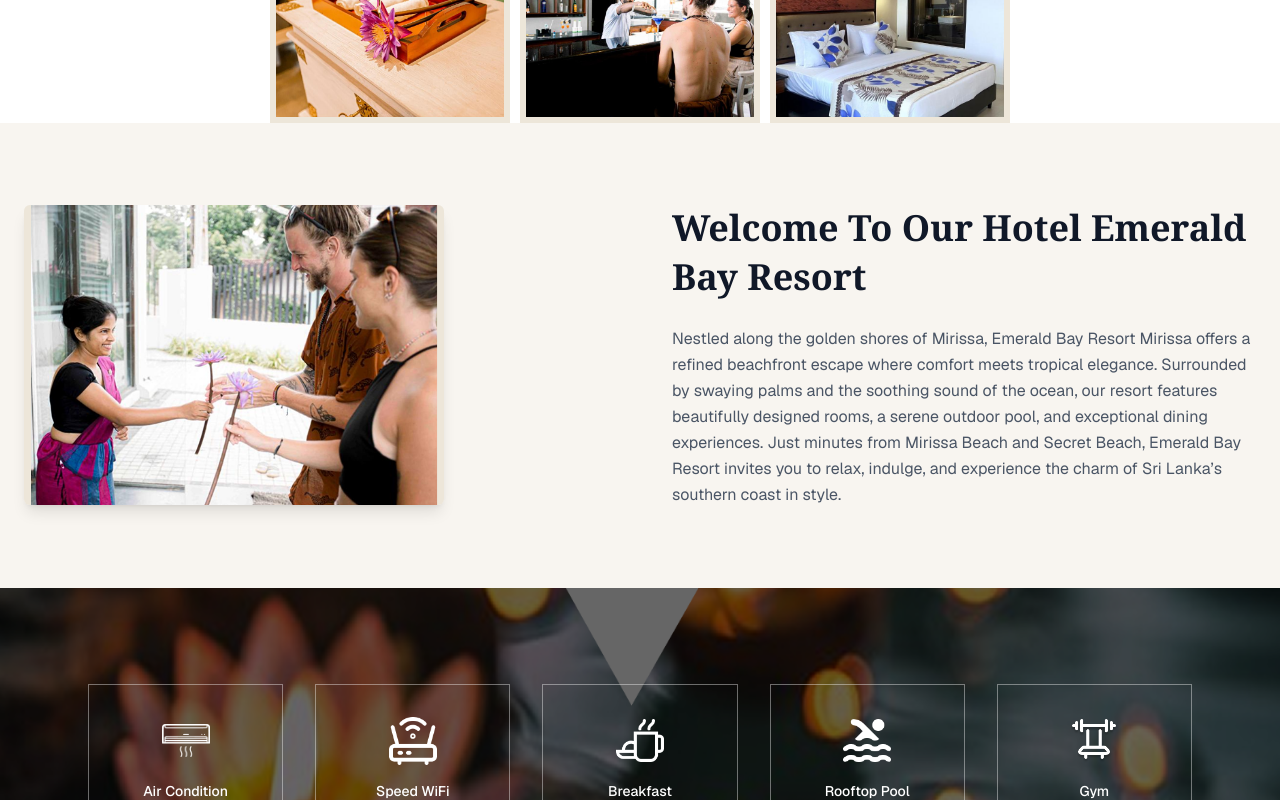
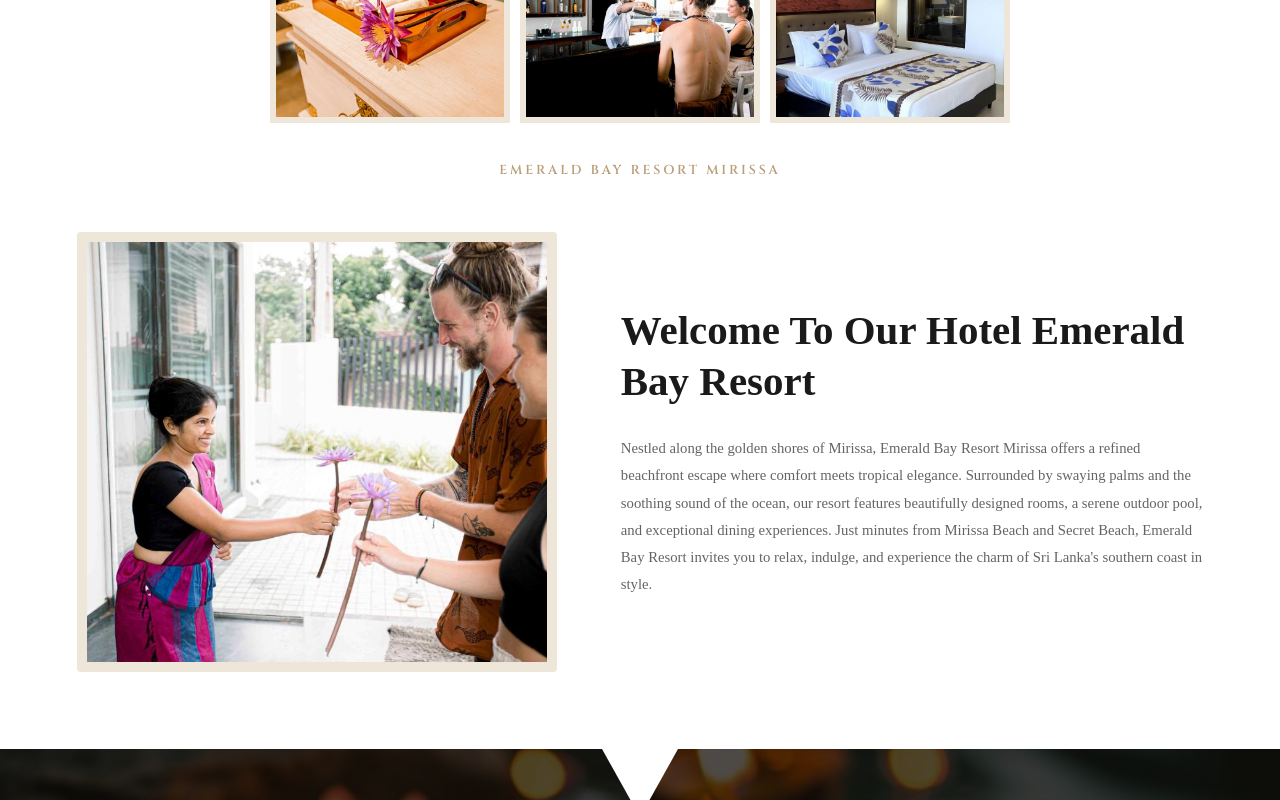
Before and after one commit to isurinduwick/Hotel-Emerald-Bay-Resort-Front-End, a Next.js app in the folder emerald-bay-frontend/: page / in a window 1280 px wide. Shown: the part 700-1500 px from the top of the page. Built offline with nearby package versions, Linux system fonts and the light colour scheme; a web font is replaced by a local one.

Commit message:
style(ui): refine UI layout and visual adjustments

```diff
--- a/emerald-bay-frontend/src/app/page.tsx
+++ b/emerald-bay-frontend/src/app/page.tsx
@@ -1,11 +1,10 @@
 import Navbar from "@/components/Navbar";
 import HeroSection from "@/components/HeroSection";
 import WelcomeSection from "@/components/WelcomeSection";
-import ServiceSection from "@/components/ServiceSection";
 import ServiceSectionNew from "@/components/ServiceSectionNew";
 import PerfectStaySection from "@/components/PerfectStaySection";
 import ToursGuideSection from "@/components/ToursGuideSection";
-import ServicesSection from "@/components/ServiceSection";
+import ServicesSection from "@/components/ServicesSection";
 import PackagesSection from "@/components/PackagesSection";
 
 export default function Home() {
--- a/emerald-bay-frontend/src/components/WelcomeSection.tsx
+++ b/emerald-bay-frontend/src/components/WelcomeSection.tsx
@@ -1,43 +1,104 @@
-
-import Image from "next/image";
+"use client";
 
 export default function WelcomeSection() {
   return (
-    <section className="w-full bg-[#F8F5F0] py-20">
-      <div className="max-w-7xl mx-auto px-6 grid md:grid-cols-2 gap-16 items-center">
+    <section
+      style={{
+        width: "100%",
+        backgroundColor: "#fff",
+        padding: "clamp(24px, 3vw, 48px) clamp(24px, 6vw, 96px) clamp(48px, 6vw, 88px)",
+        boxSizing: "border-box",
+      }}
+    >
+      {/* Label */}
+      <p
+        style={{
+          textAlign: "center",
+          fontFamily: "'Cinzel', 'Trajan Pro', serif",
+          fontSize: "clamp(10px, 1.1vw, 13px)",
+          fontWeight: "600",
+          letterSpacing: "0.22em",
+          color: "#ba9e7a",
+          textTransform: "uppercase",
+          marginBottom: "clamp(32px, 4vw, 52px)",
+          margin: "0 0 clamp(32px, 4vw, 52px)",
+        }}
+      >
+        Emerald Bay Resort Mirissa
+      </p>
 
-        {/* Left Image */}
-        <div className="flex justify-center md:justify-start">
-          <div className="relative w-[420px] h-[300px]">
-            <Image
-              src="/hotel-welcome.png"   // put your image inside public folder
-              alt="Hotel Welcome"
-              fill
-              className="object-cover rounded-md shadow-lg"
-            />
-          </div>
+      {/* Two-column layout */}
+      <div
+        style={{
+          display: "flex",
+          flexWrap: "wrap",
+          alignItems: "center",
+          gap: "clamp(28px, 5vw, 72px)",
+          maxWidth: "1200px",
+          margin: "0 auto",
+        }}
+      >
+        {/* Left — image */}
+        <div
+          style={{
+            flex: "1 1 320px",
+            maxWidth: "480px",
+          }}
+        >
+          <img
+            src="/welcomeimg.jpg"
+            alt="Hotel staff welcoming guests at Emerald Bay Resort"
+            style={{
+              width: "100%",
+              height: "clamp(280px, 35vw, 440px)",
+              objectFit: "cover",
+              display: "block",
+              borderRadius: "4px",
+              border: "10px solid #EDE6D9",
+              boxSizing: "border-box",
+            }}
+          />
+        </div>
 
-        </div>
-        {/* Right Content */}
-        <div>
-          <h2 className="text-4xl font-serif font-semibold text-gray-900 leading-snug mb-6">
+        {/* Right — text */}
+        <div
+          style={{
+            flex: "1 1 320px",
+            maxWidth: "600px",
+          }}
+        >
+          <h2
+            style={{
+              fontFamily: "DM Serif Display",
+              fontSize: "clamp(26px, 3.2vw, 44px)",
+              fontWeight: "700",
+              color: "#1a1a1a",
+              lineHeight: "1.25",
+              margin: "0 0 clamp(18px, 2.5vw, 28px)",
+            }}
+          >
             Welcome To Our Hotel Emerald Bay Resort
           </h2>
-
-          <p className="text-gray-600 leading-relaxed text-base">
+          <p
+            style={{
+              fontFamily: "Libre Franklin",
+              fontSize: "clamp(14px, 1.15vw, 16px)",
+              fontWeight: "400",
+              color: "rgba(0, 0, 0, 0.61)",
+              lineHeight: "1.85",
+              margin: 0,
+            }}
+          >
             Nestled along the golden shores of Mirissa, Emerald Bay Resort
             Mirissa offers a refined beachfront escape where comfort meets
             tropical elegance. Surrounded by swaying palms and the soothing
             sound of the ocean, our resort features beautifully designed rooms,
             a serene outdoor pool, and exceptional dining experiences. Just
             minutes from Mirissa Beach and Secret Beach, Emerald Bay Resort
-            invites you to relax, indulge, and experience the charm of Sri Lanka’s
-            southern coast in style.
+            invites you to relax, indulge, and experience the charm of Sri
+            Lanka&apos;s southern coast in style.
           </p>
         </div>
-
-
-
       </div>
     </section>
   );
```
Also changed, not shown: emerald-bay-frontend/src/components/ServiceSection1.tsx (renamed from emerald-bay-frontend/src/components/ServiceSection.tsx).
